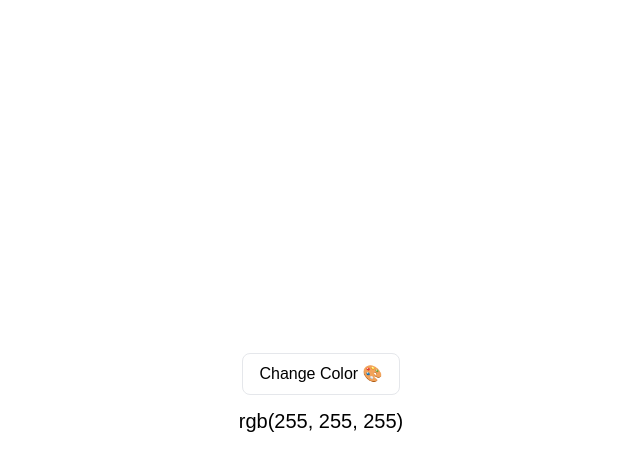
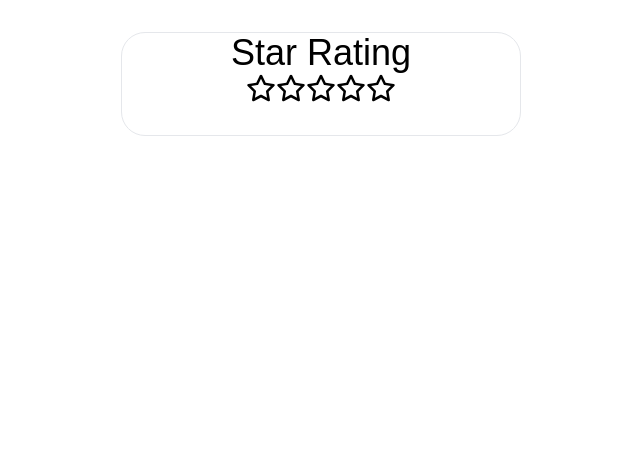
Before and after one commit to Akshayone8/React-Challenges, a React (Vite) app: page / in a window 1280 px wide. Shown: the top 470 px of the page, without its empty margins (319-959 px from the left). Built offline with nearby package versions, Linux system fonts and the light colour scheme.

Commit message:
add star rating project

```diff
--- a/package.json
+++ b/package.json
@@ -11,7 +11,8 @@
   },
   "dependencies": {
     "react": "^18.2.0",
-    "react-dom": "^18.2.0"
+    "react-dom": "^18.2.0",
+    "react-icons": "^5.0.1"
   },
   "devDependencies": {
     "@types/react": "^18.2.55",
--- a/src/App.jsx
+++ b/src/App.jsx
@@ -1,13 +1,15 @@
 import ColorPicker from "./Projects/ColorPicker";
 import Counter from "./Projects/Counter";
 import InputSearch from "./Projects/InputSearch";
+import StarRating from "./Projects/StarRating";
 
 function App() {
   return (
     <>
       {/* <Counter /> */}
       {/* <InputSearch /> */}
-      <ColorPicker />
+      {/* <ColorPicker /> */}
+      <StarRating />
     </>
   );
 }
--- /dev/null
+++ b/src/Projects/StarRating.jsx
@@ -0,0 +1,38 @@
+import { useState } from "react";
+import { FaRegStar } from "react-icons/fa6";
+
+const StarRating = () => {
+  const [backColor, setBackColor] = useState(0);
+  const [text, setText] = useState("");
+  let NumOfStar = [1, 2, 3, 4, 5];
+
+  let getStarIndex = (getindexs) => {
+    setBackColor((prevColor) =>
+      getindexs + 1 === prevColor ? prevColor - 1 : getindexs + 1
+    );
+    // setText("Thanks For Your Feedback😀");
+  };
+  return (
+    <div className="flex flex-col items-center border-spacing-2 border w-[400px] h-auto my-8 mx-auto rounded-3xl ">
+      <h1 className="text-4xl">Star Rating</h1>
+      <div className="flex text-3xl cursor-pointer testing">
+        {NumOfStar.map((stars, index) => (
+          <FaRegStar
+            key={index}
+            onClick={() => getStarIndex(index)}
+            className={`fa-star ${index + 1 <= backColor ? "highlight" : ""}`}
+          />
+        ))}
+      </div>
+      <h2 className="text-xl my-4">
+        {backColor === 0
+          ? ""
+          : backColor <= 2
+          ? "Sorry to Hear this 🥲"
+          : "Thanks for the Review I think u liked it 😀"}
+      </h2>
+    </div>
+  );
+};
+
+export default StarRating;
--- a/src/index.css
+++ b/src/index.css
@@ -7,3 +7,8 @@
 body {
   font-family: "Poppins", sans-serif;
 }
+
+.testing > .fa-star.highlight {
+  color: blue;
+  /* background-color: black; */
+}
```
Also changed, not shown: 1 other file (tests, documents, lock files or other folders).
